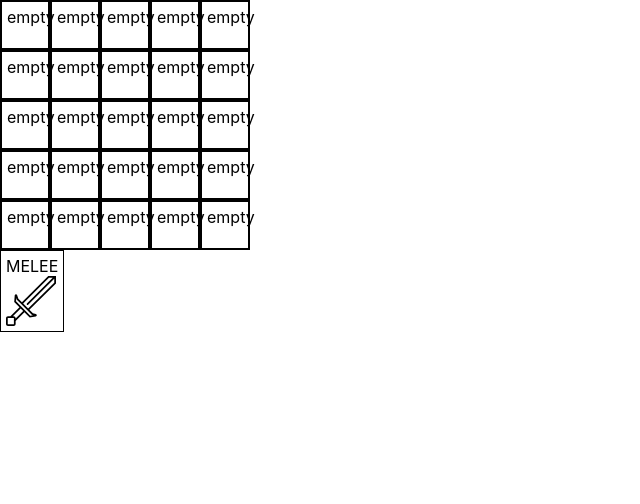
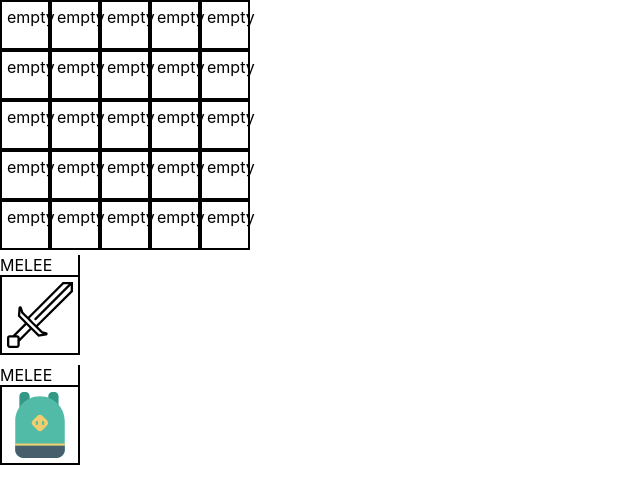
Before and after one commit to AndriiManyak/epic-stories, a Next.js app: page / in a window 1280 px wide. Shown: the top 504 px of the page, without its empty margins (0-640 px from the left). Built offline with nearby package versions, Linux system fonts and the light colour scheme.

Commit message:
update types and components

```diff
--- a/components/invertory/Gear.tsx
+++ /dev/null
@@ -1,10 +0,0 @@
-import { GearItem } from "~/components/invertory/GearItem";
-import { GearTypes } from "~/types/gearTypes";
-
-export const Gear = () => {
-  return (
-    <div>
-      <GearItem gearType={GearTypes.MELEE} />
-    </div>
-  );
-};
--- /dev/null
+++ b/components/invertory/GearComponent.tsx
@@ -0,0 +1,27 @@
+import { GearItem } from "~/components/invertory/GearItem";
+import { GearTypes } from "~/types/gearTypes";
+
+import sword from "~/public/test/sword-icon.svg";
+import backpack from "~/public/test/backpack-icon.svg";
+import { Gear } from "~/types/gearItem";
+
+export const GearComponent = () => {
+  const items: Gear[] = [
+    {
+      type: GearTypes.MELEE,
+      image: sword,
+    },
+    {
+      type: GearTypes.BACKPACK,
+      image: backpack,
+    },
+  ];
+
+  return (
+    <div>
+      {items.map((item, index) => (
+        <GearItem key={index} gearType={GearTypes.MELEE} gearItem={item} />
+      ))}
+    </div>
+  );
+};
--- a/components/invertory/GearItem.tsx
+++ b/components/invertory/GearItem.tsx
@@ -1,19 +1,20 @@
 import styled from "styled-components";
 import { GearTypes } from "~/types/gearTypes";
-import Image from "next/image";
-import sword from "~/public/test/sword-icon.svg";
+import { InventoryItem } from "~/components/invertory/InventoryItem";
+import { Gear } from "~/types/gearItem";
 
 type Props = {
   gearType: GearTypes;
+  gearItem: Gear;
 };
 
-export const GearItem = ({ gearType }: Props) => {
+export const GearItem = ({ gearType, gearItem }: Props) => {
   return (
     <GearItemContainer>
       <GearItemName>{gearType}</GearItemName>
-      <GearItemWrapper>
-        <Image src={sword} alt="sword" />
-      </GearItemWrapper>
+      <GearItemBlock>
+        <InventoryItem itemImage={gearItem.image} />
+      </GearItemBlock>
     </GearItemContainer>
   );
 };
@@ -21,16 +22,17 @@ export const GearItem = ({ gearType }: Props) => {
 const GearItemContainer = styled.div`
   width: fit-content;
   height: fit-content;
-  padding: 5px;
-
-  border: 1px solid ${({ theme }) => theme.colors.black};
+  padding: 5px 0;
 `;
 
 const GearItemName = styled.p`
+  border-right: 2px solid black;
   text-transform: uppercase;
 `;
 
-const GearItemWrapper = styled.div`
-  height: 50px;
-  width: 50px;
+const GearItemBlock = styled.div`
+  width: 80px;
+  height: 80px;
+
+  border: none;
 `;
--- a/pages/index.tsx
+++ b/pages/index.tsx
@@ -1,12 +1,12 @@
 import type { NextPage } from "next";
 import { Inventory } from "~/components/invertory/Inventory";
-import { Gear } from "~/components/invertory/Gear";
+import { GearComponent } from "~/components/invertory/GearComponent";
 
 const Home: NextPage = () => {
   return (
     <div>
       <Inventory size={25} />
-      <Gear />
+      <GearComponent />
     </div>
   );
 };
--- /dev/null
+++ b/types/gearItem.ts
@@ -0,0 +1,6 @@
+import { GearTypes } from "~/types/gearTypes";
+
+export type Gear = {
+  image: string | HTMLImageElement;
+  type: GearTypes;
+};
--- a/types/gearTypes.ts
+++ b/types/gearTypes.ts
@@ -1,3 +1,4 @@
 export enum GearTypes {
   MELEE = "melee",
+  BACKPACK = "backpack",
 }
```
